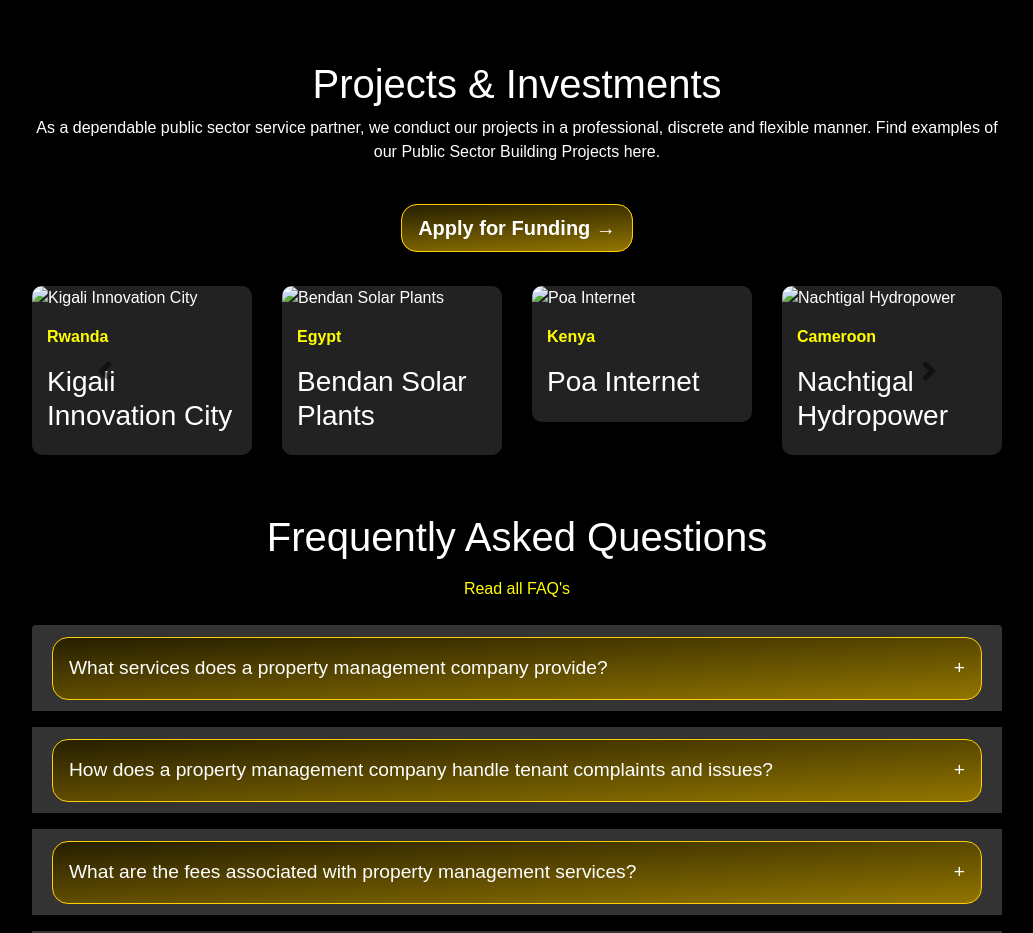
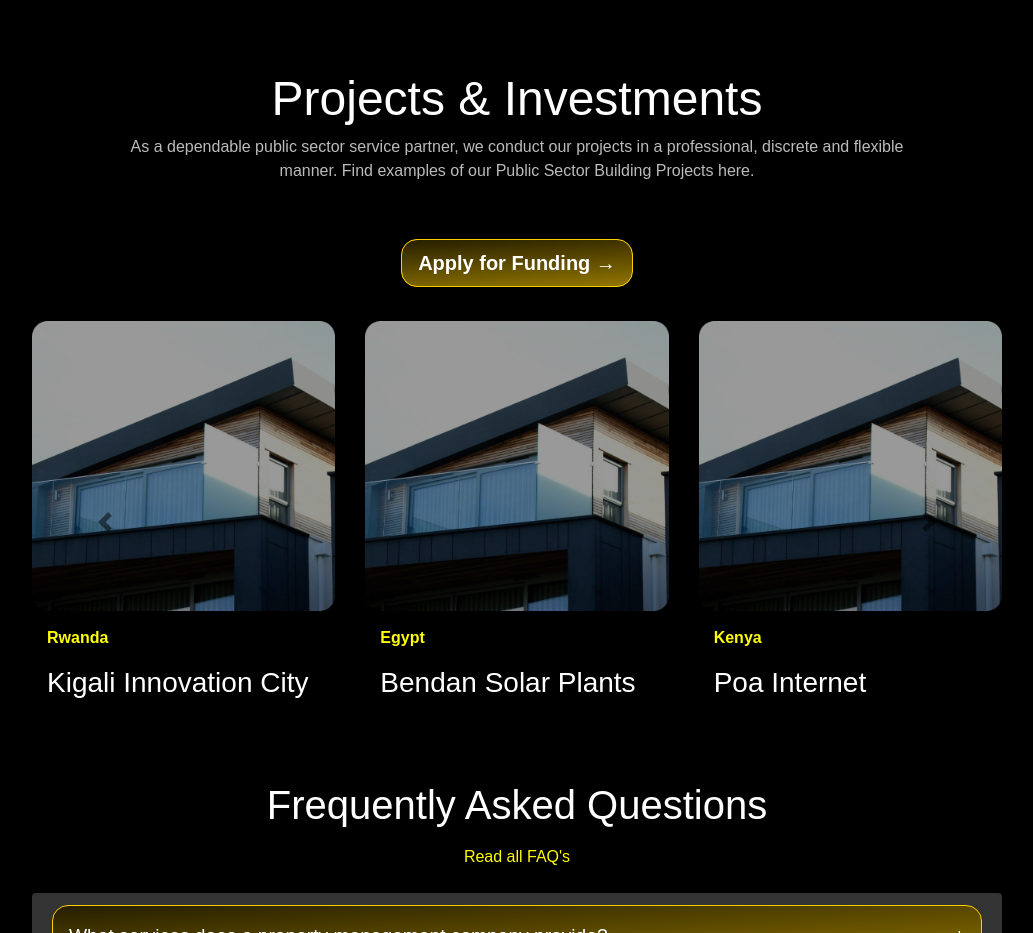
Before and after one commit to russell310/roadsway, a plain HTML site: page index.html in a window 1280 px wide. Shown: the part 3258-4191 px from the top of the page, without its empty margins (123-1156 px from the left). Drawn offline with nearby package versions, Linux system fonts and the light colour scheme; files that its build step writes are made by us from their sources; a small style sheet from the web is missing.

Commit message:
project section completed

```diff
--- a/css/styles.css
+++ b/css/styles.css
@@ -224,19 +224,17 @@ background: url('../images/hero-bg.png') no-repeat center center/cover;
 
   .text-title {
       color: white;
-      font-size: 2.5em;
-      font-weight: bold;
+      font-size: 48px;
+      font-weight: 300;
   }
 
-  .text-description {
+  .title-description {
       color: #bbb;
       margin: 0 auto 2rem auto;
+        max-width: 800px;
 
   }
-.case-study-section .text-description{
-    max-width: 800px;
 
-}
 
   .case-study-box {
     background: linear-gradient(308.76deg, rgba(31, 31, 31, 0.2) 35.7%, rgba(133, 133, 133, 0.2) 115.5%);
@@ -280,7 +278,7 @@ background: url('../images/hero-bg.png') no-repeat center center/cover;
   }
 
   .project-box {
-      background-color: #222;
+      /* background-color: #222; */
       border-radius: 10px;
       overflow: hidden;
       margin: 10px 0;
--- a/index.html
+++ b/index.html
@@ -221,7 +221,7 @@
       <div class="container case-study-section text-center my-5">
           <p class="text-highlight">We support public projects throughout Africa</p>
           <h1 class="text-title">Public Sector Property Case Studies</h1>
-          <p class="text-description">As a dependable public sector service partner, we conduct our projects in a professional,
+          <p class="title-description">As a dependable public sector service partner, we conduct our projects in a professional,
             discrete and flexible manner. Find examples of our Public Sector Building Projects here.</p>
 
           <div class="row">
@@ -250,10 +250,10 @@
           </div>
       </div>
 
-
+      <!-- Projects -->
         <div class="container text-center my-5">
-    <h1 class="text-white">Projects & Investments</h1>
-    <p class="text-white">As a dependable public sector service partner, we conduct our projects in a professional,
+          <h1 class="text-title">Projects & Investments</h1>
+          <p class="title-description">As a dependable public sector service partner, we conduct our projects in a professional,
             discrete and flexible manner. Find examples of our Public Sector Building Projects here.</p>
           <button class="btn btn-warning btn-lg my-4">Apply for Funding &rarr;</button>
 
@@ -261,42 +261,42 @@
             <div class="carousel-inner">
               <div class="carousel-item active">
                 <div class="row">
-            <div class="col-md-3">
+                  <div class="col-md-4">
                     <div class="project-box">
-                <img src="path/to/image1.jpg" class="d-block w-100" alt="Kigali Innovation City">
+                      <img src="images/card-image.png" class="d-block w-100" alt="Kigali Innovation City">
                       <div class="project-content">
                         <p class="location">Rwanda</p>
                         <h3>Kigali Innovation City</h3>
                       </div>
                     </div>
                   </div>
-            <div class="col-md-3">
+                  <div class="col-md-4">
                     <div class="project-box">
-                <img src="path/to/image2.jpg" class="d-block w-100" alt="Bendan Solar Plants">
+                      <img src="images/card-image.png" class="d-block w-100" alt="Bendan Solar Plants">
                       <div class="project-content">
                         <p class="location">Egypt</p>
                         <h3>Bendan Solar Plants</h3>
                       </div>
                     </div>
                   </div>
-            <div class="col-md-3">
+                  <div class="col-md-4">
                     <div class="project-box">
-                <img src="path/to/image3.jpg" class="d-block w-100" alt="Poa Internet">
+                      <img src="images/card-image.png" class="d-block w-100" alt="Poa Internet">
                       <div class="project-content">
                         <p class="location">Kenya</p>
                         <h3>Poa Internet</h3>
                       </div>
                     </div>
                   </div>
-            <div class="col-md-3">
+                  <!-- <div class="col-md-3">
                     <div class="project-box">
-                <img src="path/to/image4.jpg" class="d-block w-100" alt="Nachtigal Hydropower">
+                      <img src="images/card-image.png" class="d-block w-100" alt="Nachtigal Hydropower">
                       <div class="project-content">
                         <p class="location">Cameroon</p>
                         <h3>Nachtigal Hydropower</h3>
                       </div>
                     </div>
-            </div>
+                  </div> -->
                 </div>
               </div>
               <!-- Add more carousel items here as needed -->
@@ -312,7 +312,7 @@
           </div>
         </div>
 
-
+        <!-- Faq -->
         <div class="container text-center my-5">
             <h1 class="text-white">Frequently Asked Questions</h1>
             <a href="#" class="text-highlight">Read all FAQ's</a>
```
Lines whose indentation alone changed are shown as unchanged.
